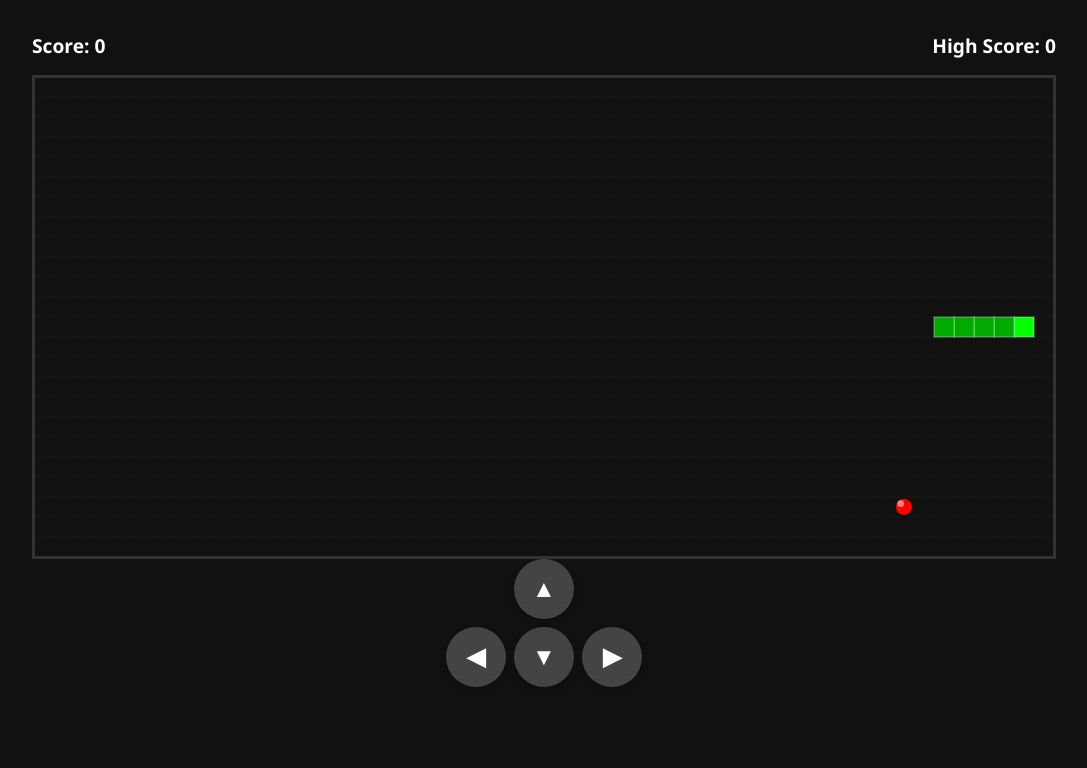
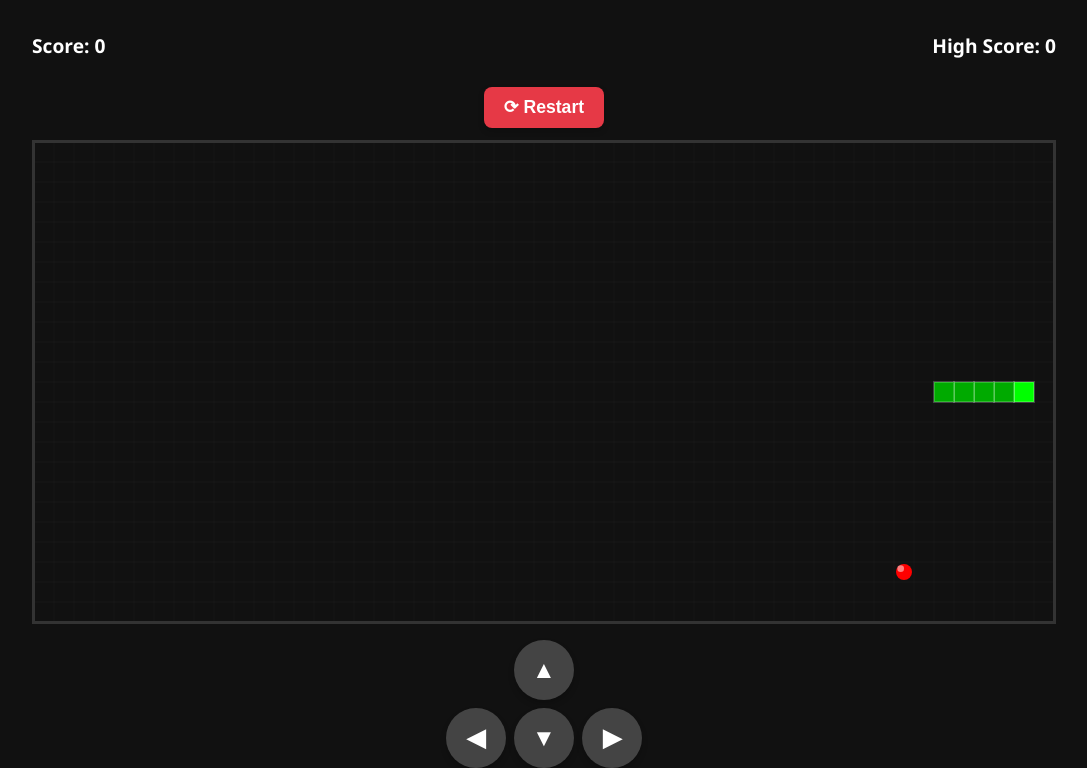
Before and after one commit to KhalidAlao/Snake-Game, a website with bundled scripts: page index.html in a window 1280 px wide. Shown: the part 118-886 px from the top of the page, without its empty margins (96-1183 px from the left). Before the commit the page ends 821 px from the top, so only its background shows below. Built offline with nearby package versions, Linux system fonts and the light colour scheme.

Commit message:
restart button

```diff
--- a/index.html
+++ b/index.html
@@ -20,9 +20,11 @@
             <div id="score">Score: 0</div>
             <div id="high-score">High Score: 0</div>
         </div>
+
+        <button id="restart-btn" class="restart-btn">⟳ Restart</button>
         <div class="canvas-wrapper">
             <canvas id="gameCanvas"></canvas>
-
+        </div>
 
 
  <!-- Leaderboard Modal -->
--- a/src/game.js
+++ b/src/game.js
@@ -55,6 +55,11 @@ restartBtn.addEventListener('click', () => {
   startGame();
 });
 
+document.getElementById('restart-btn').addEventListener('click', () => {
+    startGame();
+  });
+
+
 function mainLoop(timestamp) {
   if (!lastTime) lastTime = timestamp;
   const delta = timestamp - lastTime;
--- a/styles.css
+++ b/styles.css
@@ -112,6 +112,27 @@ button {
 button:hover {
   background: var(--button-hover);
 }
+
+.restart-btn {
+  margin-top: 12px;
+  margin-bottom: 12px;
+  padding: 10px 20px;
+  border: none;
+  border-radius: 8px;
+  background: #e63946;
+  color: #fff;
+  font-size: 1.1rem;
+  font-weight: bold;
+  cursor: pointer;
+  box-shadow: 0 3px 6px rgba(0,0,0,0.2);
+  transition: transform 0.1s, background 0.2s;
+}
+
+.restart-btn:active {
+  transform: scale(0.95);
+  background: #d62828;
+}
+
 
 .canvas-wrapper {
   position: relative;
```
